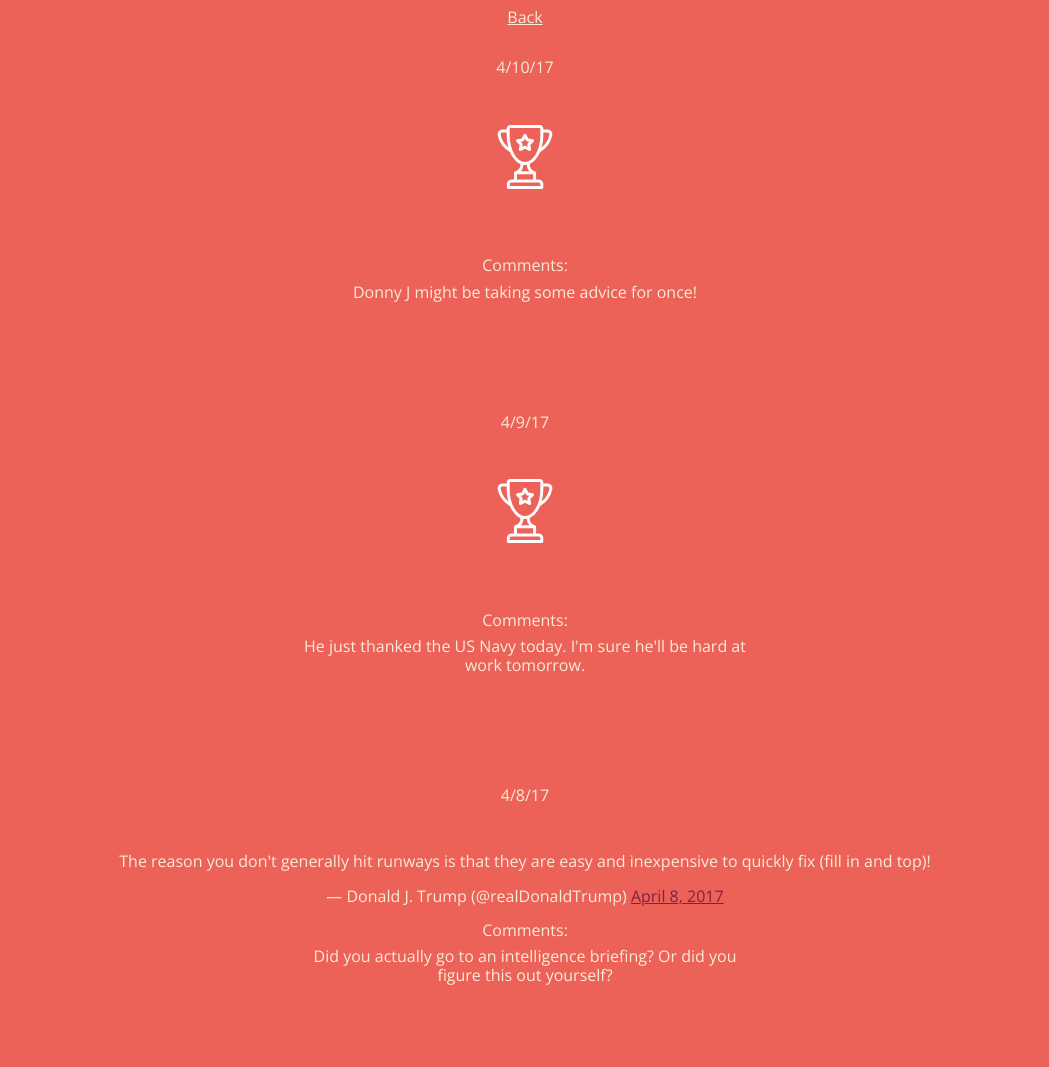
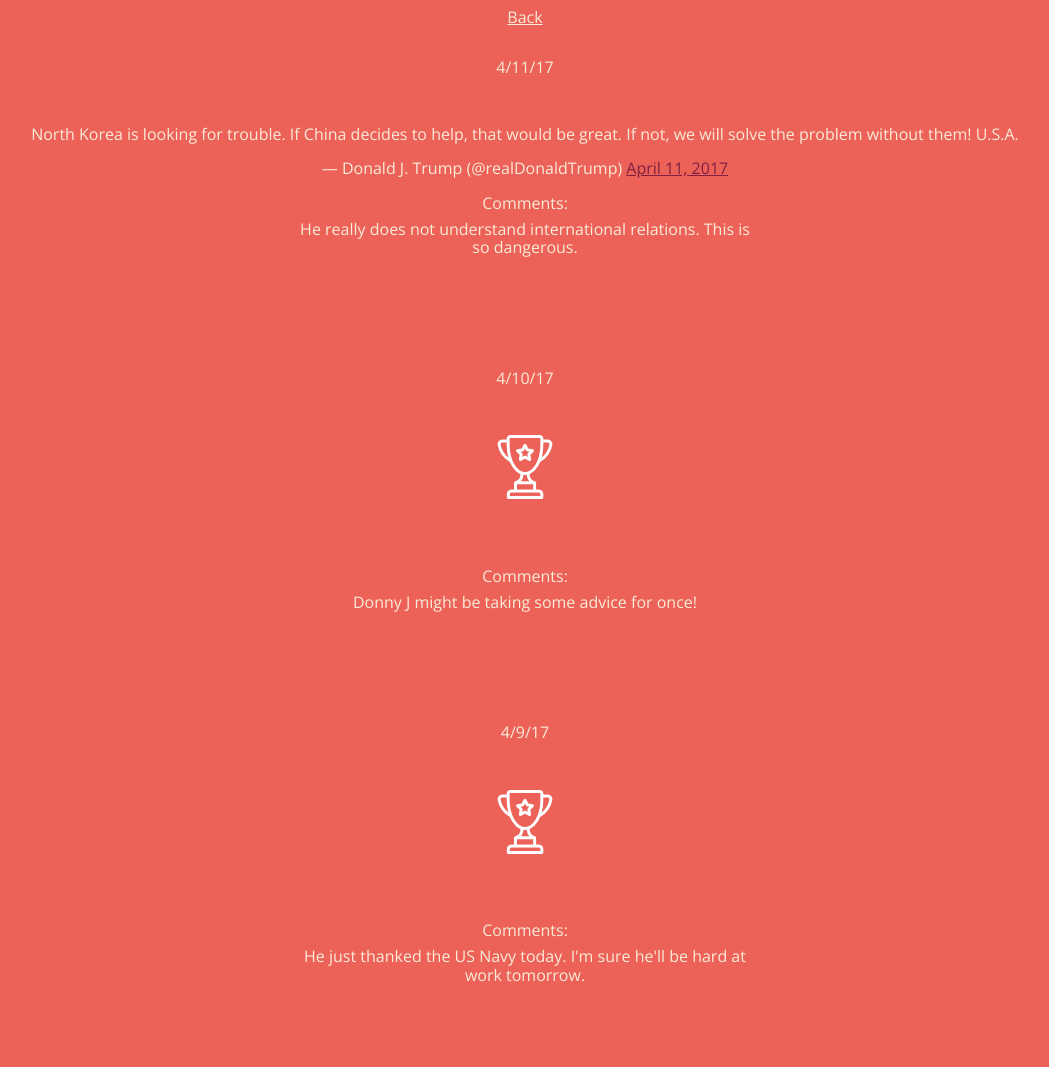
Before and after one commit to nick-barth/donnyj, a plain HTML site: page archive.html in a window 1280 px wide. Shown: the top 1067 px of the page, without its empty margins (115-1164 px from the left). Drawn offline with nearby package versions, Linux system fonts and the light colour scheme.

Commit message:
daily update

```diff
--- a/archive.html
+++ b/archive.html
@@ -41,6 +41,23 @@
 		<div class="donnyj__back">
 			<a href="/"> Back </a>
 		</div>
+
+        <div class="donnyj__source">
+            <div class="donnyj__date">
+                4/11/17
+            </div>
+            <div class="donnyj__source-container">
+                <!-- <img class="donnyj__award" src="imgs/trophy.png"> -->
+                <blockquote class="twitter-tweet donnyj__source" data-lang="en"><p lang="en" dir="ltr">North Korea is looking for trouble. If China decides to help, that would be great. If not, we will solve the problem without them!  U.S.A.</p>&mdash; Donald J. Trump (@realDonaldTrump) <a href="https://twitter.com/realDonaldTrump/status/851767718248361986">April 11, 2017</a></blockquote>
+                <script async src="//platform.twitter.com/widgets.js" charset="utf-8"></script>
+            </div>
+        </div>
+        <div class="donnyj__comments">
+            <div class="donnyj__comments-title"> Comments: </div>
+            <div class="donnyj__comments-text">
+                He really does not understand international relations.  This is so dangerous.
+            </div>
+        </div>
 
         <div class="donnyj__source">
             <div class="donnyj__date">
```
Also changed, not shown: index.html (+2 -2 lines).
